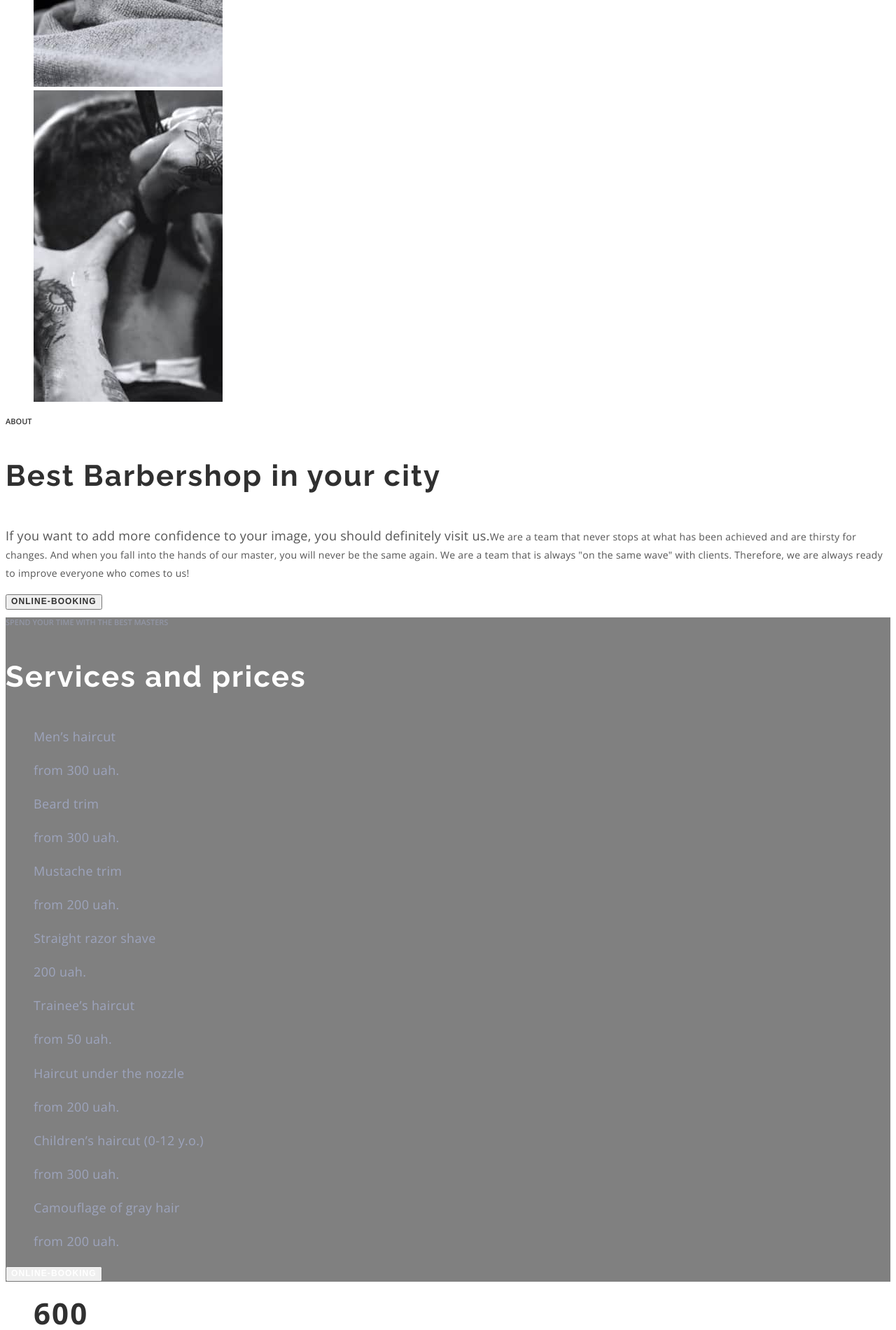
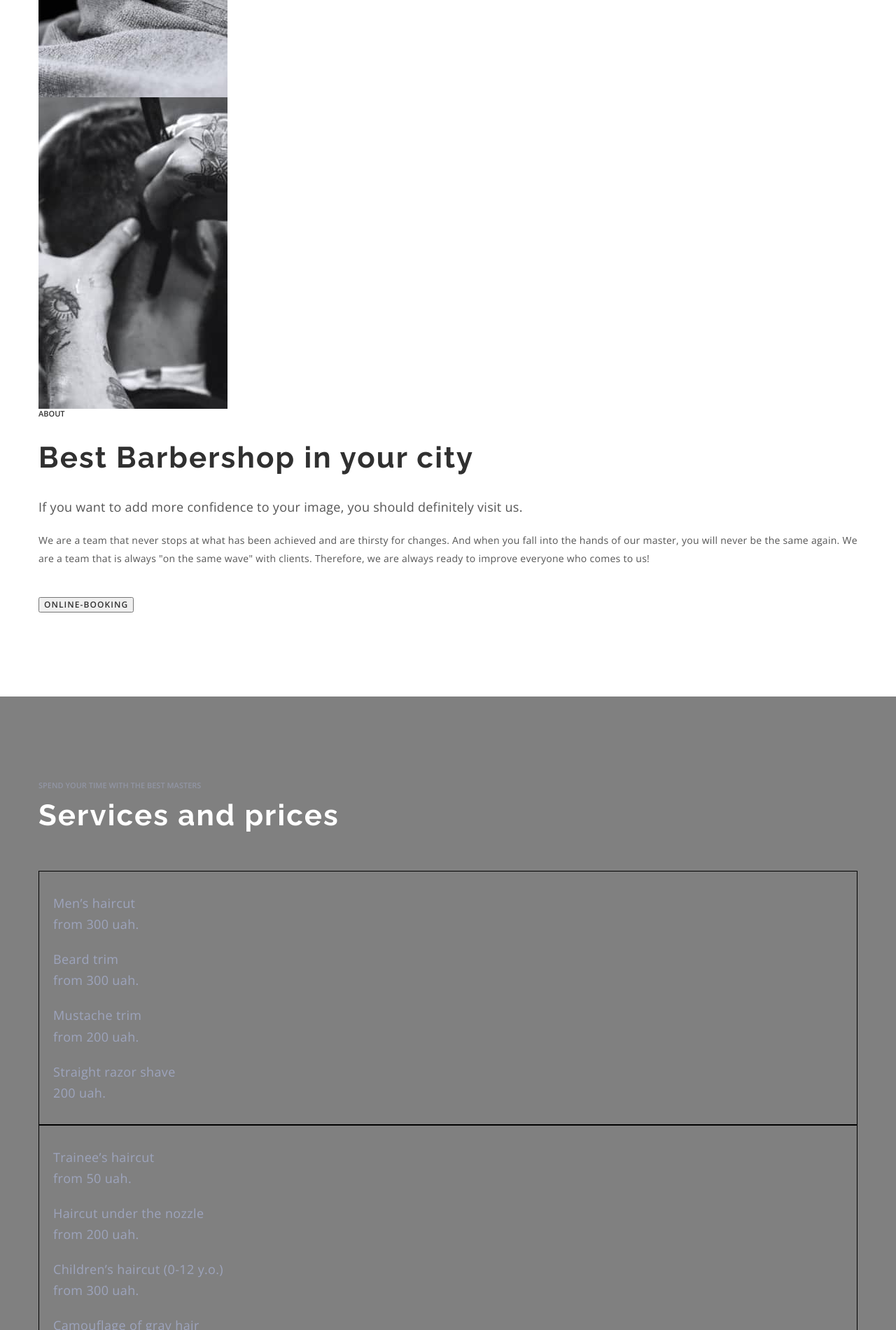
Before and after one commit to Evheniya26/lection1, a plain HTML site: page index.html in a window 1280 px wide. Shown: the part 900-2800 px from the top of the page at 70% size. Drawn offline with nearby package versions, Linux system fonts and the light colour scheme.

Commit message:
without flex

```diff
--- a/css/styles.css
+++ b/css/styles.css
@@ -3,10 +3,32 @@
   --secondary-title-color: #303030;
   --accent-color: #ff6c00;
   --secondary-font: 'Raleway', sans-serif;
+  --basic-margin: 20px;
 }
-
+h1,
+h2,
+h3,
+h4,
+h5,
+h6,
+p {
+  margin: 0;
+}
+ul {
+  margin: 0;
+  padding: 0;
+}
+img {
+  display: block;
+}
 body {
   font-family: 'Open Sans', sans-serif;
+}
+.container {
+  width: 1200px;
+  margin: 0 auto;
+  padding-left: 15px;
+  padding-right: 15px;
 }
 .list {
   list-style: none;
@@ -53,6 +75,7 @@ body {
 
 .header {
   background-color: grey;
+  padding: 32px 0;
 }
 .header-navigation {
 }
@@ -112,17 +135,20 @@ body {
 }
 .hero-subtitle {
   color: rgba(157, 164, 189, 0.6);
+  margin-bottom: var(--basic-margin);
 }
 .hero-title {
   font-family: var(--secondary-font);
   font-size: 72px;
   line-height: 1.18;
+  margin-bottom: var(--basic-margin);
 
   letter-spacing: 0.05em;
 
   color: var(--main-title-color);
 }
 .hero-description {
+  width: 360px;
   font-weight: 400;
   font-size: 18px;
   line-height: 1.67;
@@ -135,6 +161,7 @@ body {
 /* -----About----- */
 
 .about {
+  padding: 120px 0;
 }
 .about-list {
 }
@@ -142,22 +169,27 @@ body {
 }
 .about-subtitle {
   color: var(--secondary-title-color);
+  margin-bottom: var(--basic-margin);
 }
 .about-title {
   color: var(--secondary-title-color);
+  margin-bottom: var(--basic-margin);
 }
 .about-description {
   font-weight: 400;
   font-size: 14px;
   line-height: 1.86;
+  margin-bottom: 42px;
 
   letter-spacing: 0.02em;
 
   color: #555555;
 }
 .about-description span {
+  display: block;
   font-size: 18px;
   line-height: 1.67;
+  margin-bottom: var(--basic-margin);
 }
 .btn {
   color: #303030;
@@ -166,6 +198,7 @@ body {
 /* -----Services and prices----- */
 
 .prices {
+  padding: 120px 0;
   background-color: gray;
 }
 .prices-subtitle {
@@ -173,8 +206,11 @@ body {
 }
 .prices-title {
   color: var(--main-title-color);
+  margin-bottom: 44px;
 }
 .prices-list {
+  border: 1px solid;
+  padding: 30px 20px;
 }
 .prices-item {
   font-weight: 400;
@@ -184,6 +220,9 @@ body {
   letter-spacing: 0.02em;
 
   color: #9da4bd;
+}
+.prices-item:not(:last-child) {
+  margin-bottom: var(--basic-margin);
 }
 .prices-item-text {
 }
@@ -318,7 +357,6 @@ body {
   font-size: 18px;
   line-height: 1.67;
 
-
   letter-spacing: 0.02em;
 
   color: #9da4bd;
--- a/index.html
+++ b/index.html
@@ -5,6 +5,13 @@
     <meta http-equiv="X-UA-Compatible" content="IE=edge" />
     <meta name="viewport" content="width=device-width, initial-scale=1.0" />
     <title>Barbershop &#128136;</title>
+    <link
+      rel="stylesheet"
+      href="https://cdnjs.cloudflare.com/ajax/libs/modern-normalize/1.1.0/modern-normalize.min.css"
+      integrity="sha512-wpPYUAdjBVSE4KJnH1VR1HeZfpl1ub8YT/NKx4PuQ5NmX2tKuGu6U/JRp5y+Y8XG2tV+wKQpNHVUX03MfMFn9Q=="
+      crossorigin="anonymous"
+      referrerpolicy="no-referrer"
+    />
     <link rel="preconnect" href="https://fonts.googleapis.com" />
     <link rel="preconnect" href="https://fonts.gstatic.com" crossorigin />
     <link
@@ -16,6 +23,7 @@
   </head>
   <body>
     <header class="header">
+      <div class="container">
         <nav class="header-navigation">
           <a href="/" class="header-logo">
             <img src="./images/logo.svg" alt="Logo site" />
@@ -35,12 +43,16 @@
             </li>
           </ul>
         </nav>
-      <a href="tel:+380441111111" class="header-tel link">+38 044 111 11 11</a>
+        <a href="tel:+380441111111" class="header-tel link"
+          >+38 044 111 11 11</a
+        >
         <button type="button" class="header-btn btn">Online-booking</button>
+      </div>
     </header>
     <main>
       <!--Hero section-->
       <section class="hero">
+        <div class="container">
           <ul class="hero-list">
             <li class="hero-item">
               <a
@@ -67,11 +79,13 @@
             We are experts in trendy men’s haircuts. We work quickly, carefully
             and with style.
           </p>
+        </div>
       </section>
       <!--/Hero section-->
 
       <!--About section-->
       <section class="about">
+        <div class="container">
           <ul class="about-list list">
             <li class="about-item">
               <img
@@ -98,16 +112,18 @@
               definitely visit us.</span
             >We are a team that never stops at what has been achieved and are
             thirsty for changes. And when you fall into the hands of our master,
-          you will never be the same again. We are a team that is always "on the
-          same wave" with clients. Therefore, we are always ready to improve
-          everyone who comes to us!
+            you will never be the same again. We are a team that is always "on
+            the same wave" with clients. Therefore, we are always ready to
+            improve everyone who comes to us!
           </p>
-        <button type="button" class="about btn btn">ONLINE-BOOKING</button>
+          <button type="button" class="about-btn btn">ONLINE-BOOKING</button>
+        </div>
       </section>
       <!--/About section-->
 
       <!--Section Services and prices-->
       <section class="prices">
+        <div class="container">
           <p class="prices-subtitle subtitle">
             Spend your time with the best masters
           </p>
@@ -149,6 +165,7 @@
             </li>
           </ul>
           <button type="button" class="prices-btn btn">Online-booking</button>
+        </div>
       </section>
       <!--/Section Services and prices-->
 
```
Lines whose indentation alone changed are shown as unchanged.
